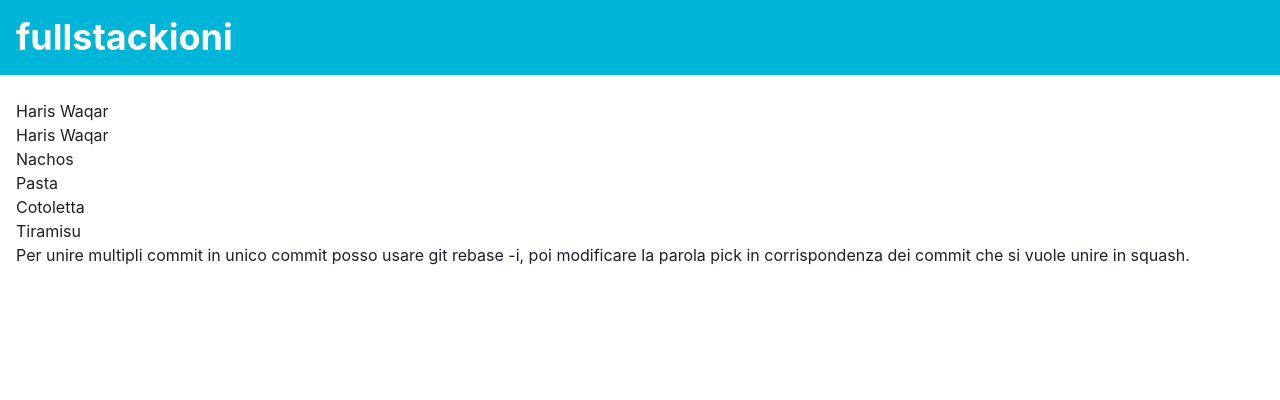
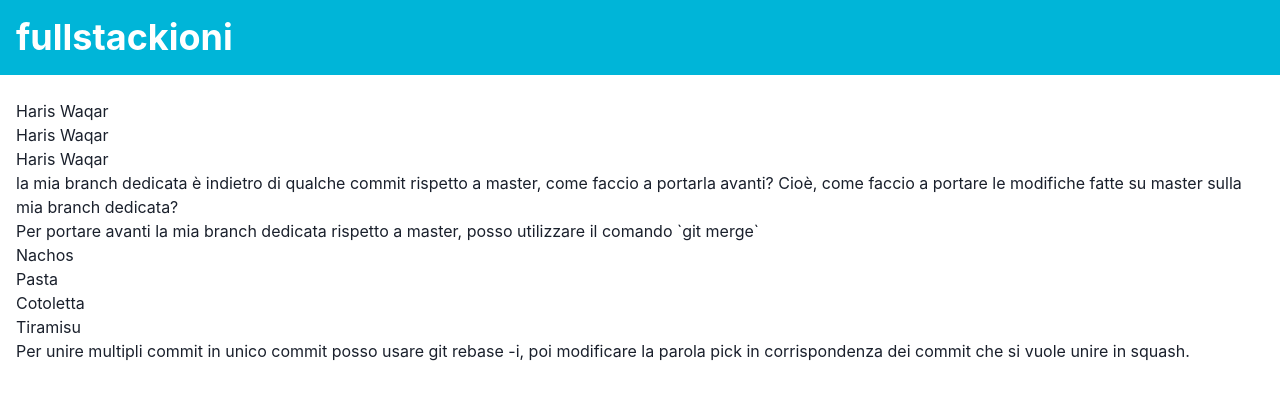
Before and after one commit to yunekoh/git-prova, a React (Vite) app: page /waqar in a window 1280 px wide. Shown: the top 400 px of the page. Built offline with nearby package versions, Linux system fonts and the light colour scheme.

Commit message:
Git commit

```diff
--- a/src/pages/pageWaqar.tsx
+++ b/src/pages/pageWaqar.tsx
@@ -5,6 +5,18 @@ const pageWaqar = () => {
     <>
       <h1>Haris Waqar</h1>
       <Logo />
+      <h1>Haris Waqar</h1>
+
+      {/* DOMANDA ES 4 */}
+      <h3>
+        la mia branch dedicata è indietro di qualche commit rispetto a master,
+        come faccio a portarla avanti? Cioè, come faccio a portare le modifiche
+        fatte su master sulla mia branch dedicata?
+      </h3>
+      <p>
+        Per portare avanti la mia branch dedicata rispetto a master, posso
+        utilizzare il comando `git merge`
+      </p>
 
       {/* ES 5 */}
       <p>Nachos</p>
```
